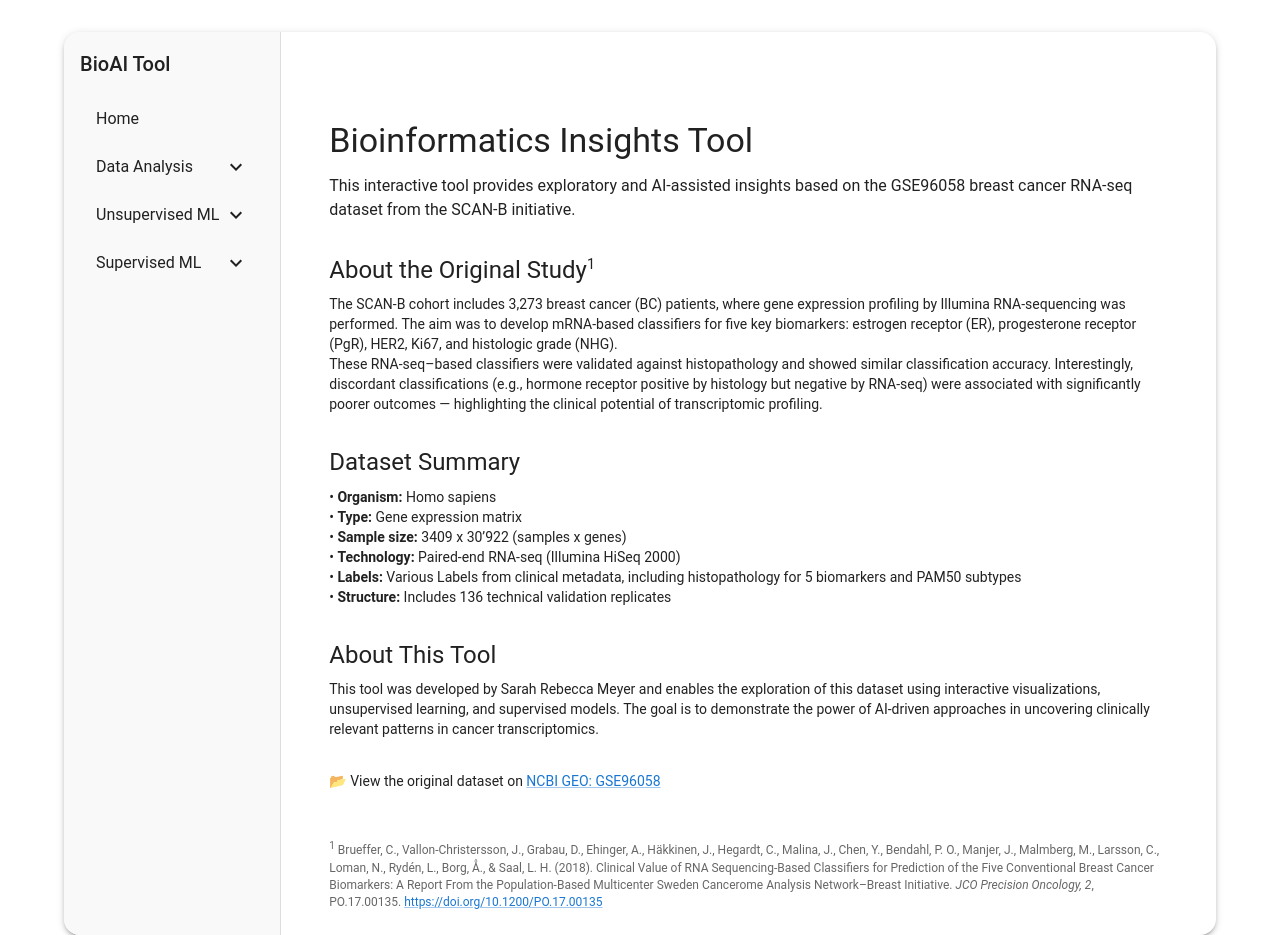
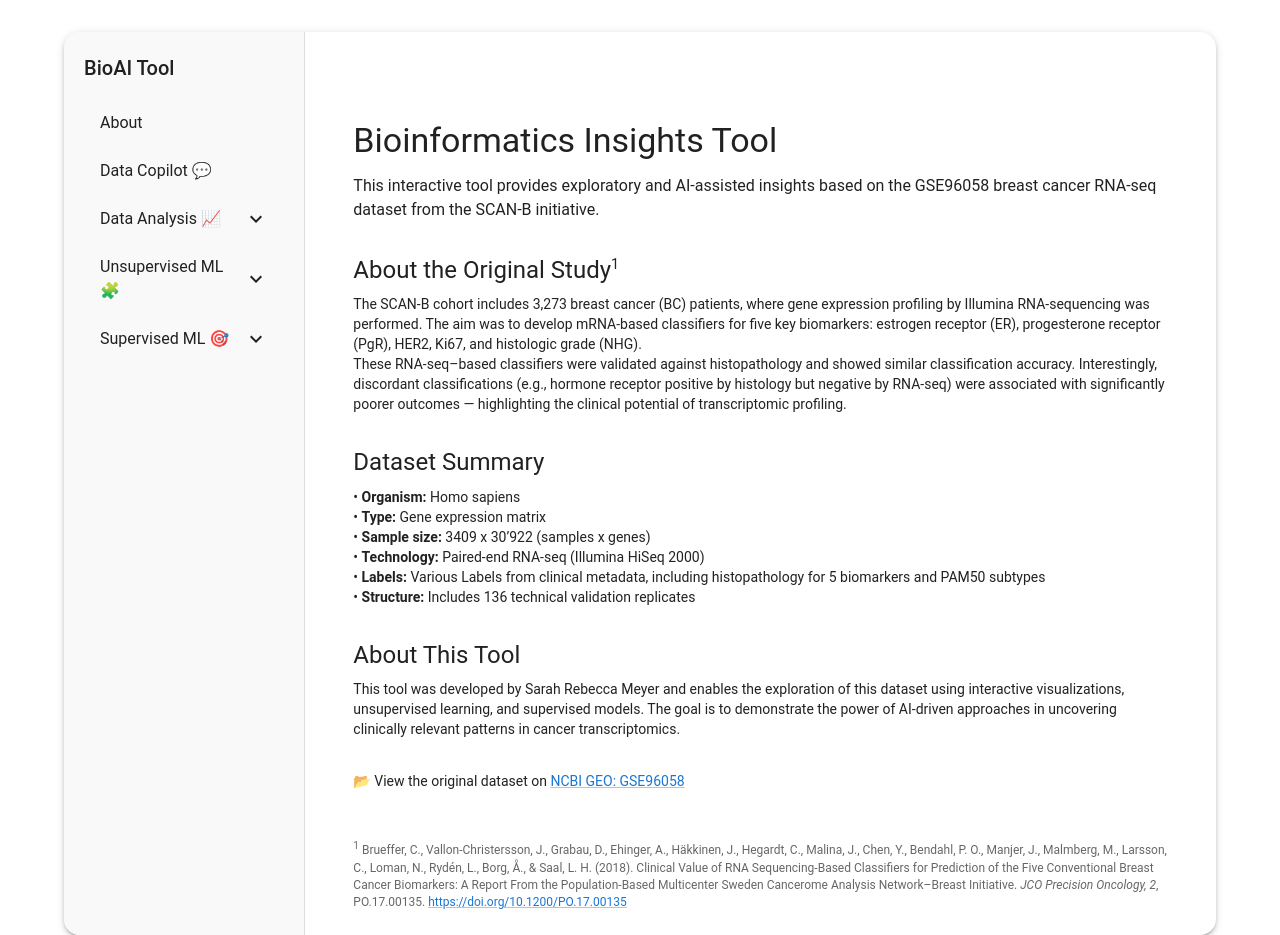
Before and after one commit to starshrimp/bioinformatics-tool, a React (Create React App) app in the folder frontend/: page /llmeda in a window 1280 px wide. Built offline with nearby package versions, Linux system fonts and the light colour scheme.

Commit message:
updated sidebar

```diff
--- a/frontend/src/components/Sidebar.js
+++ b/frontend/src/components/Sidebar.js
@@ -21,10 +21,10 @@ const Sidebar = () => {
   return (
     <Box
       sx={{
-        width: 220,
+        width: 250,
         borderRight: '1px solid #ddd',
         bgcolor: '#f9f9f9',
-        p: 2,
+        p: 2.5,
       }}
     >
       <Typography variant="h6" gutterBottom>
@@ -32,12 +32,15 @@ const Sidebar = () => {
       </Typography>
       <List>
         <ListItemButton component={Link} to="/">
-          <ListItemText primary="Home" />
+          <ListItemText primary="About" />
+        </ListItemButton>
+        <ListItemButton component={Link} to="/llmeda">
+          <ListItemText primary="Data Copilot 💬" />
         </ListItemButton>
 
         {/* Data Analysis with dropdown */}
         <ListItemButton onClick={() => handleToggle('dataAnalysis')}>
-          <ListItemText primary="Data Analysis" />
+          <ListItemText primary="Data Analysis 📈" />
           {openMenus.dataAnalysis ? <ExpandLess /> : <ExpandMore />}
         </ListItemButton>
         <Collapse in={openMenus.dataAnalysis} timeout="auto" unmountOnExit>
@@ -45,15 +48,12 @@ const Sidebar = () => {
             <ListItemButton sx={{ pl: 4 }} component={Link} to="/eda">
               <ListItemText primary="Exploratory Data Analysis" />
             </ListItemButton>
-            <ListItemButton sx={{ pl: 4 }} component={Link} to="/llmeda">
-              <ListItemText primary="Chat with the Data" />
-            </ListItemButton>
           </List>
         </Collapse>
 
         {/* Unsupervised ML with dropdown */}
         <ListItemButton onClick={() => handleToggle('unsupervised')}>
-          <ListItemText primary="Unsupervised ML" />
+          <ListItemText primary="Unsupervised ML 🧩" />
           {openMenus.unsupervised ? <ExpandLess /> : <ExpandMore />}
         </ListItemButton>
         <Collapse in={openMenus.unsupervised} timeout="auto" unmountOnExit>
@@ -72,7 +72,7 @@ const Sidebar = () => {
 
         {/* Supervised ML with dropdown */}
         <ListItemButton onClick={() => handleToggle('supervised')}>
-          <ListItemText primary="Supervised ML" />
+          <ListItemText primary="Supervised ML 🎯" />
           {openMenus.supervised ? <ExpandLess /> : <ExpandMore />}
         </ListItemButton>
         <Collapse in={openMenus.supervised} timeout="auto" unmountOnExit>
```
